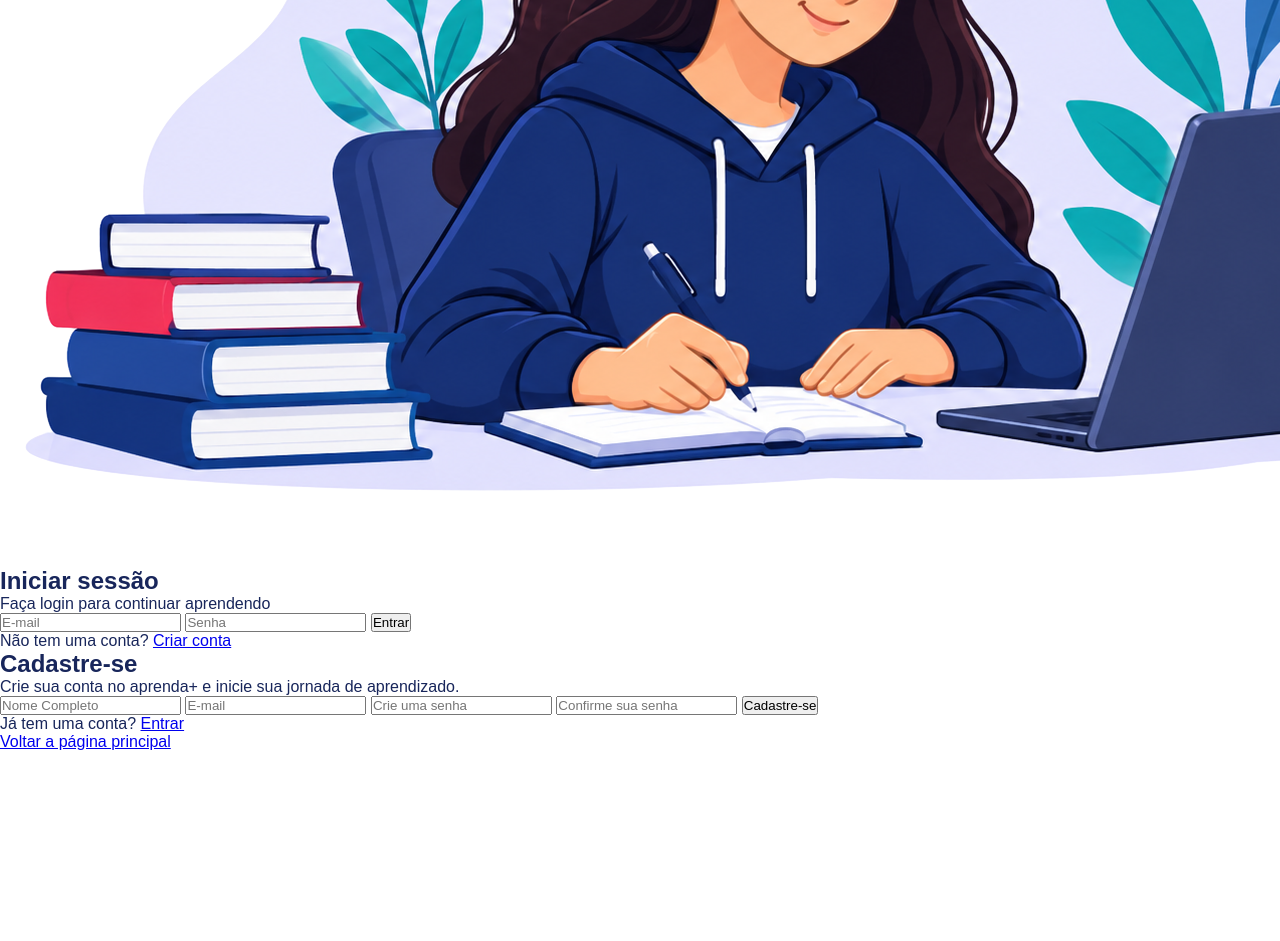
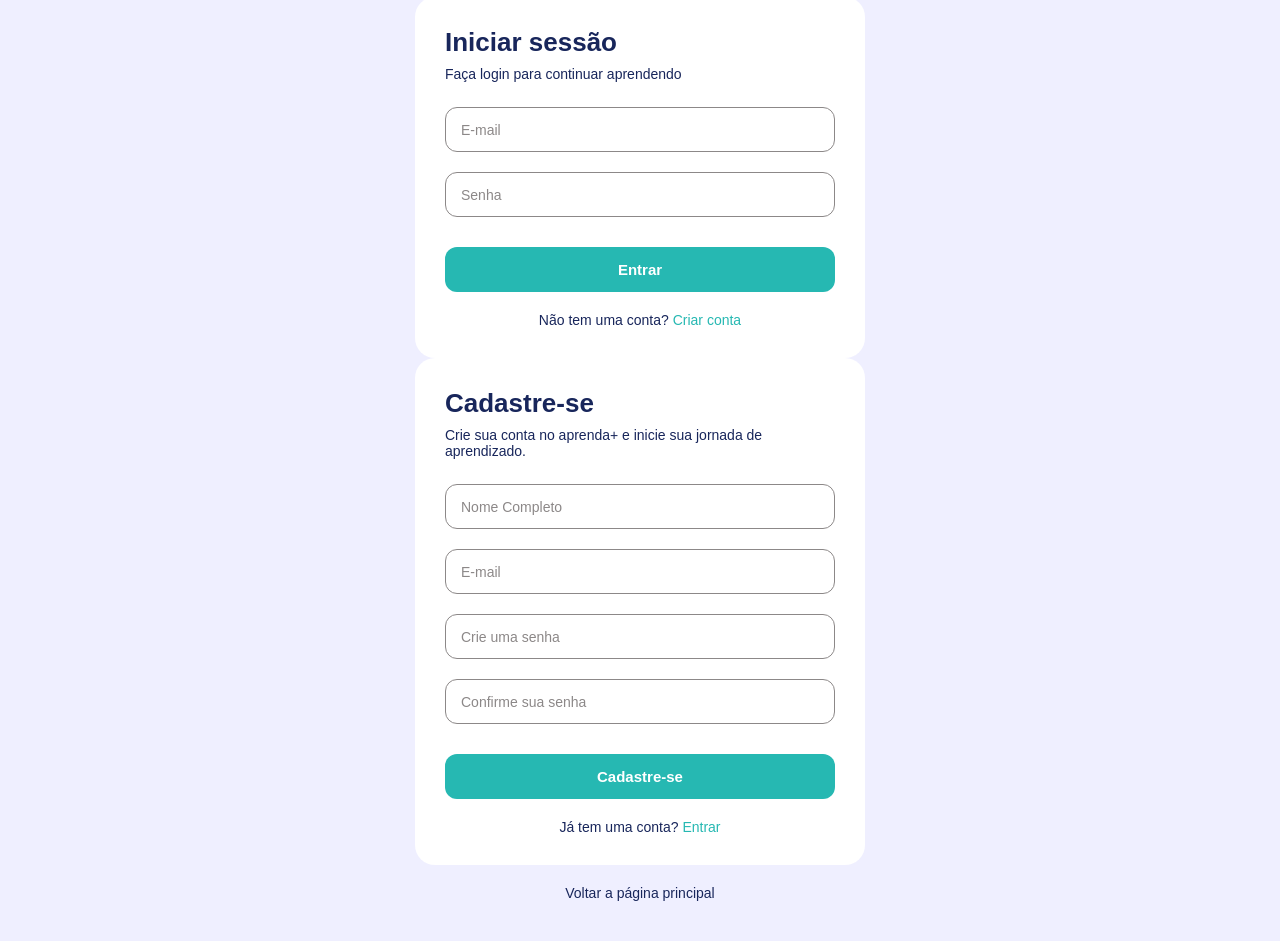
Before and after one commit to AlaoAlex/AprendeMais---Projeto-Final-Transforma-se, a plain HTML site: page login-e-cadastro.html in a window 1280 px wide. Shown: the part 463-1404 px from the top of the page. Before the commit the page ends 1214 px from the top, so only its background shows below. Drawn offline with Linux system fonts and the light colour scheme.

Commit message:
css do registro/login feita

```diff
--- a/style.css
+++ b/style.css
@@ -150,8 +150,6 @@ main > a{
     height: 55px;
     object-fit: contain;
     margin-bottom: 10px;
-    background-color: var(--azul-marinho);
-    border-radius: 50%;
 }
 
 .icon-principal h3{
@@ -165,3 +163,130 @@ main > a{
     font-size: 13px;
     color: var(--azul-marinho);
 }
+
+/* REGISTRO E LOGIN */
+
+.main-login{
+    width: 100%;
+    min-height: 100vh;
+    display: flex;
+    align-items: center;
+    justify-content: space-around;
+    padding: 40px 5%;
+    background-color: var(--branca-pura);
+}
+
+.coluna-esquerda{
+    width: 45%;
+    display: flex;
+    flex-direction: column;
+    align-items: center;
+    justify-content: center;
+}
+
+.coluna-esquerda h2{
+    width: 100%;
+    font-size: 38px;
+    line-height: 1.1;
+    color: var(--azul-marinho);
+    margin-bottom: 20px;
+}
+
+.coluna-esquerda img{
+    width: 100%;
+    max-width: 500px;
+    height: auto;
+    object-fit: contain;
+}
+
+.coluna-direita{
+    width: 45%;
+    display: flex;
+    flex-direction: column;
+    align-items: center;
+    justify-content: center;
+}
+
+.form-box{
+    width: 100%;
+    max-width: 450px;
+    background-color: var(--branco);
+    padding: 30px;
+    border-radius: 20px;
+}
+
+.form-box h2{
+    font-size: 26px;
+    color: var(--azul-marinho);
+    margin-bottom: 8px;
+}
+
+.form-box form > p{
+    font-size: 14px;
+    color: var(--azul-marinho);
+    margin-bottom: 25px;
+}
+
+.form-box input{
+    width: 100%;
+    height: 45px;
+    border: 1px solid var(--cinza-medio);
+    border-radius: 12px;
+    padding: 0 15px;
+    margin-bottom: 20px;
+    font-size: 14px;
+    outline: none;
+    background-color: var(--branco);
+}
+
+.form-box input:focus{
+    border: 2px solid var(--verde-agua);
+}
+
+.form-box input::placeholder{
+    color: var(--cinza-medio);
+}
+
+.form-box button{
+    width: 100%;
+    height: 45px;
+    border: none;
+    border-radius: 12px;
+    background-color: var(--verde-agua);
+    color: var(--branco);
+    font-size: 15px;
+    font-weight: bold;
+    cursor: pointer;
+    margin-top: 10px;
+    transition: 0.3s;
+}
+
+.form-box button:hover{
+    background-color: var(--azul-marinho);
+}
+
+.form-box form > p:last-child{
+    text-align: center;
+    margin-top: 20px;
+    margin-bottom: 0;
+}
+
+.form-box a{
+    color: var(--verde-agua);
+    text-decoration: none;
+}
+
+.form-box a:hover{
+    text-decoration: underline;
+}
+
+.coluna-direita > a{
+    margin-top: 20px;
+    color: var(--azul-marinho);
+    text-decoration: none;
+    font-size: 14px;
+}
+
+.coluna-direita > a:hover{
+    color: var(--verde-agua);
+}
```
